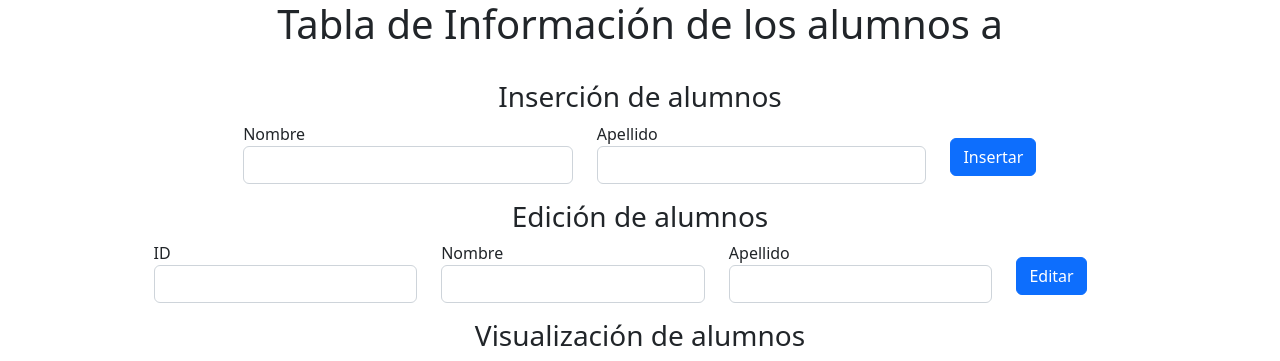
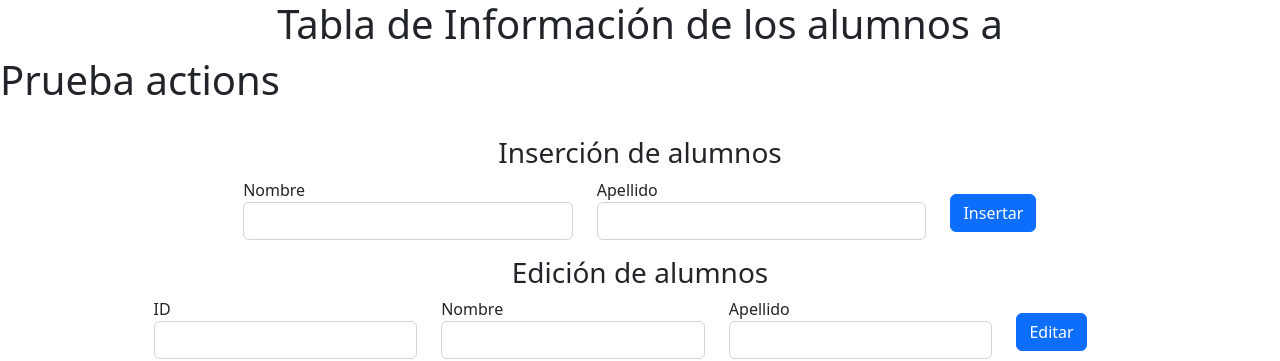
Before and after one commit to raauul220/FlaskWorkflow, a Flask app: page / in a window 1280 px wide. Shown: the top 361 px of the page. Run offline with Flask 2, Linux system fonts and the light colour scheme; data that the repository does not hold is empty.

Commit message:
prueba actions

```diff
--- a/app/templates/index.html
+++ b/app/templates/index.html
@@ -5,6 +5,7 @@
 {% block content %}
 
    <h1 style="text-align: center;">Tabla de Información de los alumnos a</h1>
+   <h1>Prueba actions</h1>
    <br>
    <h3 style="text-align: center;">Inserción de alumnos</h3>
     <form action="{{url_for('routes.insert_user')}}" method="POST" style="margin-left: 19%;">
```
Also changed, not shown: 1 other file.
